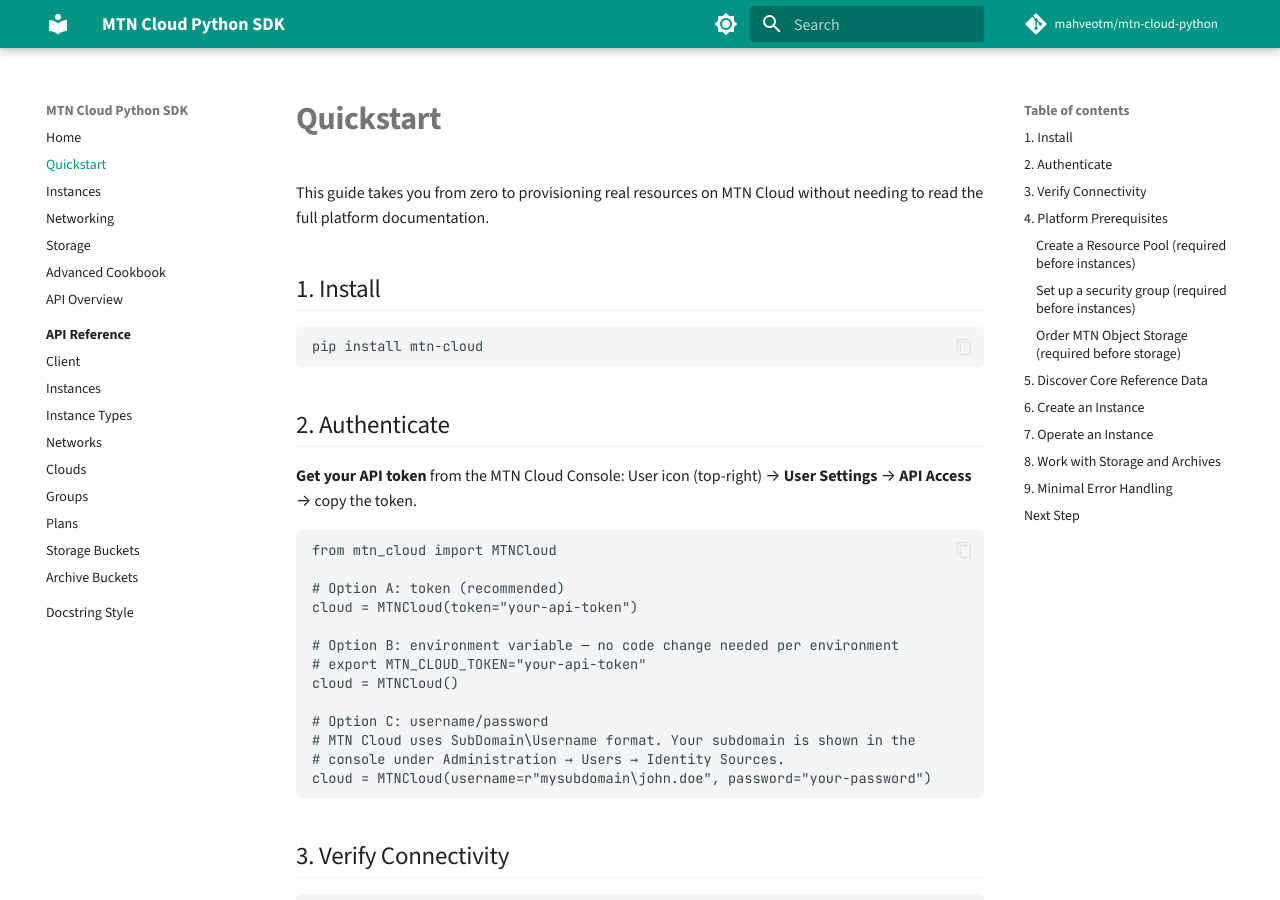
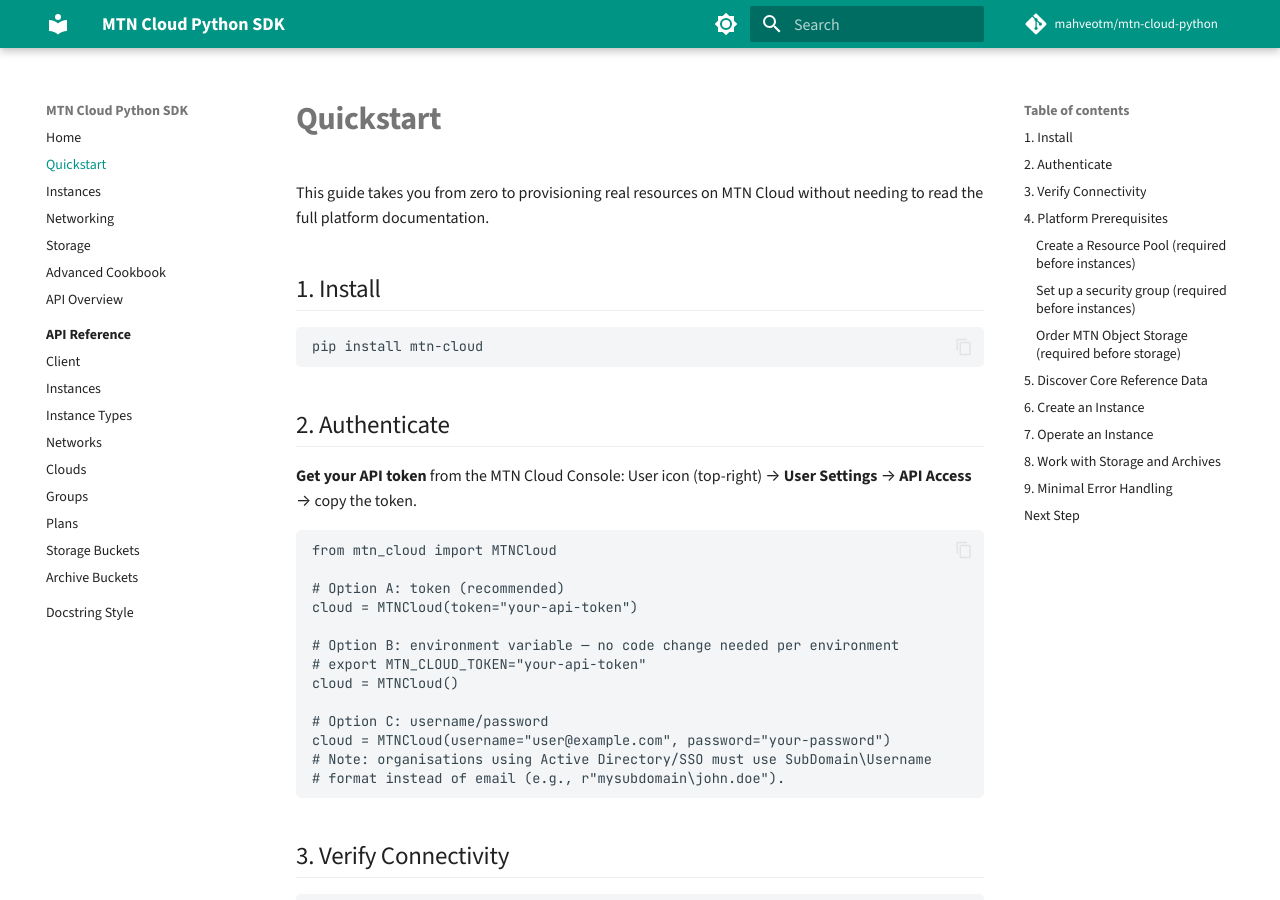
Before and after one commit to mahveotm/mtn-cloud-python, an MkDocs documentation site: the page built from docs/quickstart.md, in a window 1280 px wide and 900 px high. Built offline with MkDocs 1.6.1 and Material for MkDocs 9.7.7, drawn with Linux system fonts in a browser that asks for light colours; comment, search, counter and statistics services are not loaded.

````diff
--- a/docs/quickstart.md
+++ b/docs/quickstart.md
@@ -24,9 +24,9 @@ cloud = MTNCloud(token="your-api-token")
 cloud = MTNCloud()
 
 # Option C: username/password
-# MTN Cloud uses SubDomain\Username format. Your subdomain is shown in the
-# console under Administration → Users → Identity Sources.
-cloud = MTNCloud(username=r"mysubdomain\john.doe", password="your-password")
+cloud = MTNCloud(username="user@example.com", password="your-password")
+# Note: organisations using Active Directory/SSO must use SubDomain\Username
+# format instead of email (e.g., r"mysubdomain\john.doe").
 ```
 
 ## 3. Verify Connectivity
--- a/src/mtn_cloud/_version.py
+++ b/src/mtn_cloud/_version.py
@@ -1,3 +1,3 @@
 """Package version metadata."""
 
-__version__ = "0.2.15"
+__version__ = "0.2.16"
````
